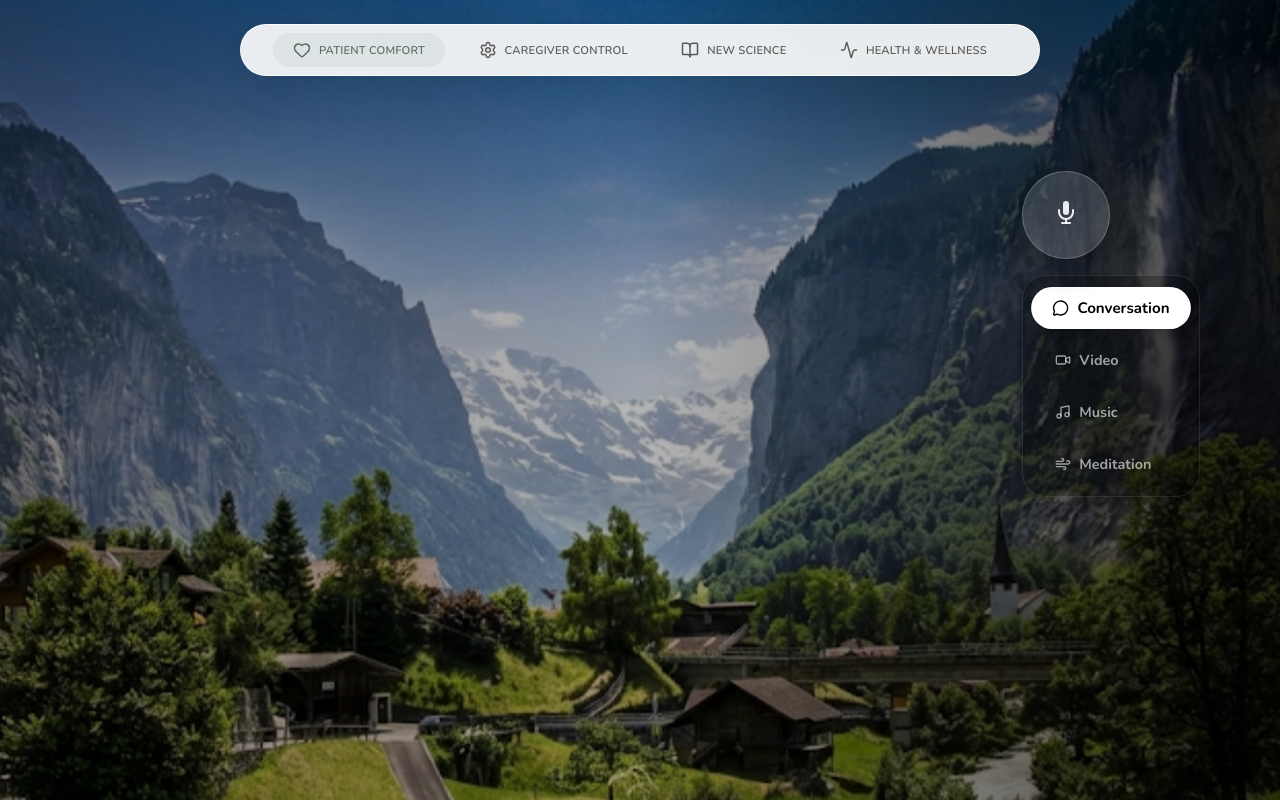
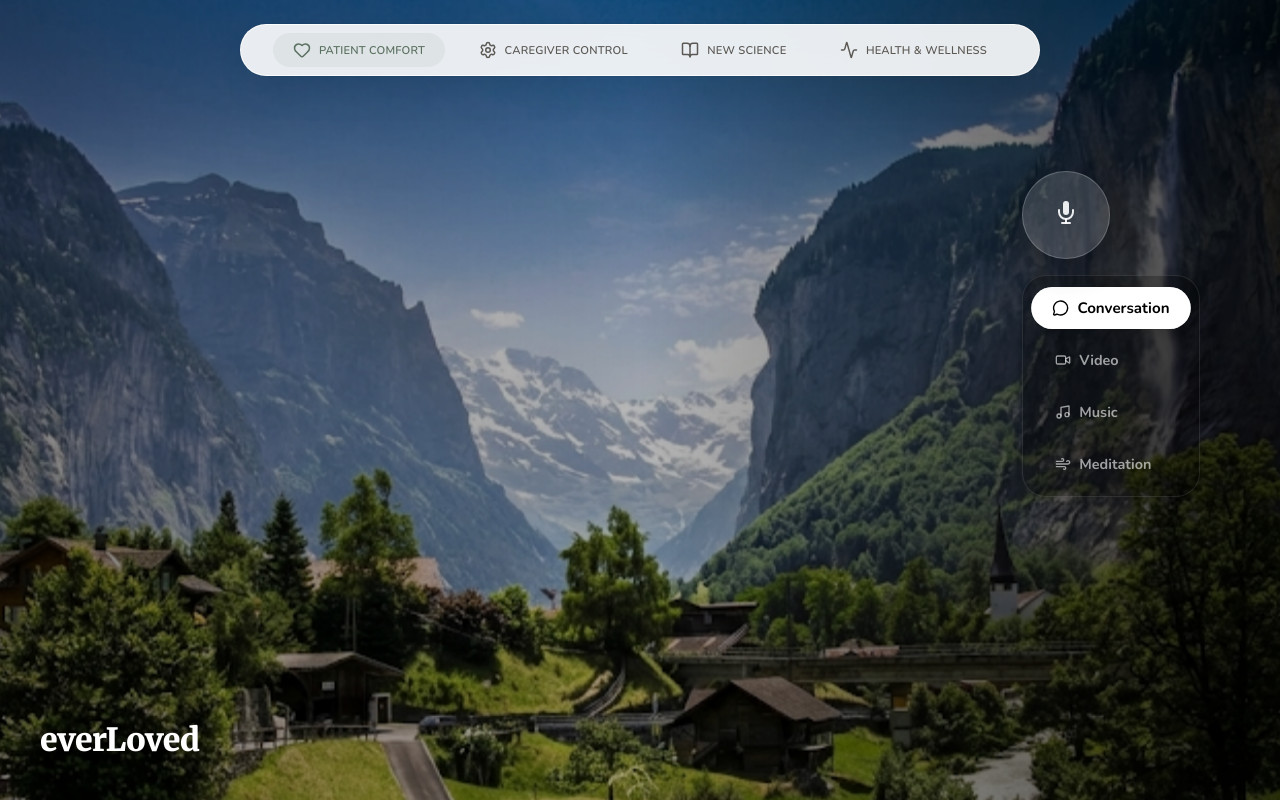
Before and after one commit to rgkhabbaz-sys/everloved-v3, a Next.js app: page / in a window 1280 px wide. Built offline with nearby package versions, Linux system fonts and the light colour scheme.

Commit message:
Add animated everLoved logo to landing page

```diff
--- a/src/app/page.module.css
+++ b/src/app/page.module.css
@@ -216,18 +216,17 @@
   }
 }
 
-/* Logo */
+/* Logo - Animated via Framer Motion */
 .logo {
-  position: absolute;
-  top: 40px;
-  left: 40px;
   font-family: 'Merriweather', serif;
   font-size: 2rem;
   font-weight: 900;
   color: #fff;
-  z-index: 20;
+  z-index: 50;
   text-shadow: 0 2px 10px rgba(0, 0, 0, 0.3);
   letter-spacing: -0.02em;
+  /* Position handled by Motion in page.tsx */
+  pointer-events: none;
 }
 
 /* Vertical Sidebar Navigation */
--- a/src/app/page.tsx
+++ b/src/app/page.tsx
@@ -58,7 +58,34 @@ export default function Home() {
         <div className={styles.overlay} />
       </div>
 
-      {/* Logo and Nav are now handled by global NavBar component */}
+      {/* Logo and Nav are now handled by global NavBar component */
+        /* ANIMATED LOGO for Landing Page */
+        <motion.div
+          className={styles.logo}
+          initial={{
+            top: "50%",
+            left: "50%",
+            x: "-50%",
+            y: "-50%",
+            scale: 1.5,
+          }}
+          animate={{
+            top: "auto",
+            bottom: "40px",
+            left: "40px",
+            x: "0%",
+            y: "0%",
+            scale: 1,
+          }}
+          transition={{
+            duration: 3.5,
+            ease: "easeInOut",
+            delay: 0.5
+          }}
+          style={{ position: 'absolute', zIndex: 50 }}
+        >
+          everLoved
+        </motion.div>}
 
       {/* Floating Avatar Box */}
       {avatar && (
```
